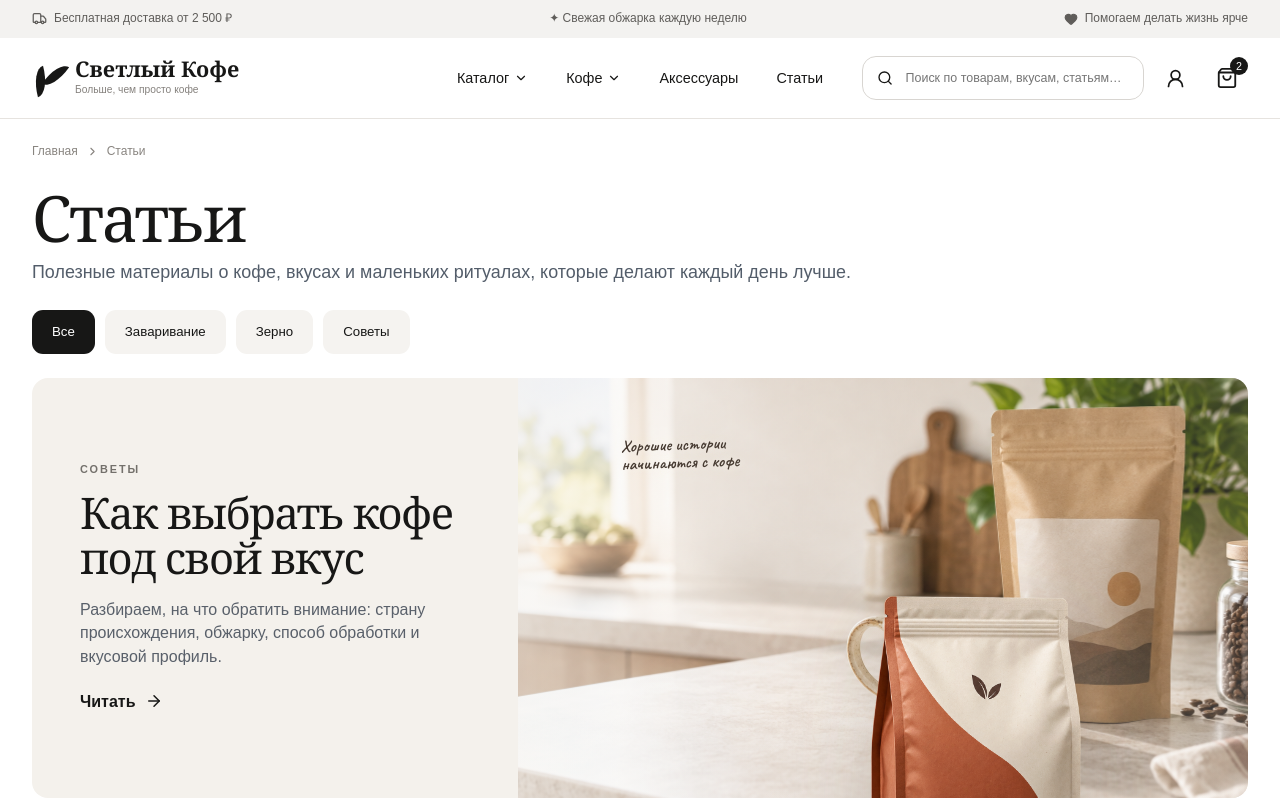
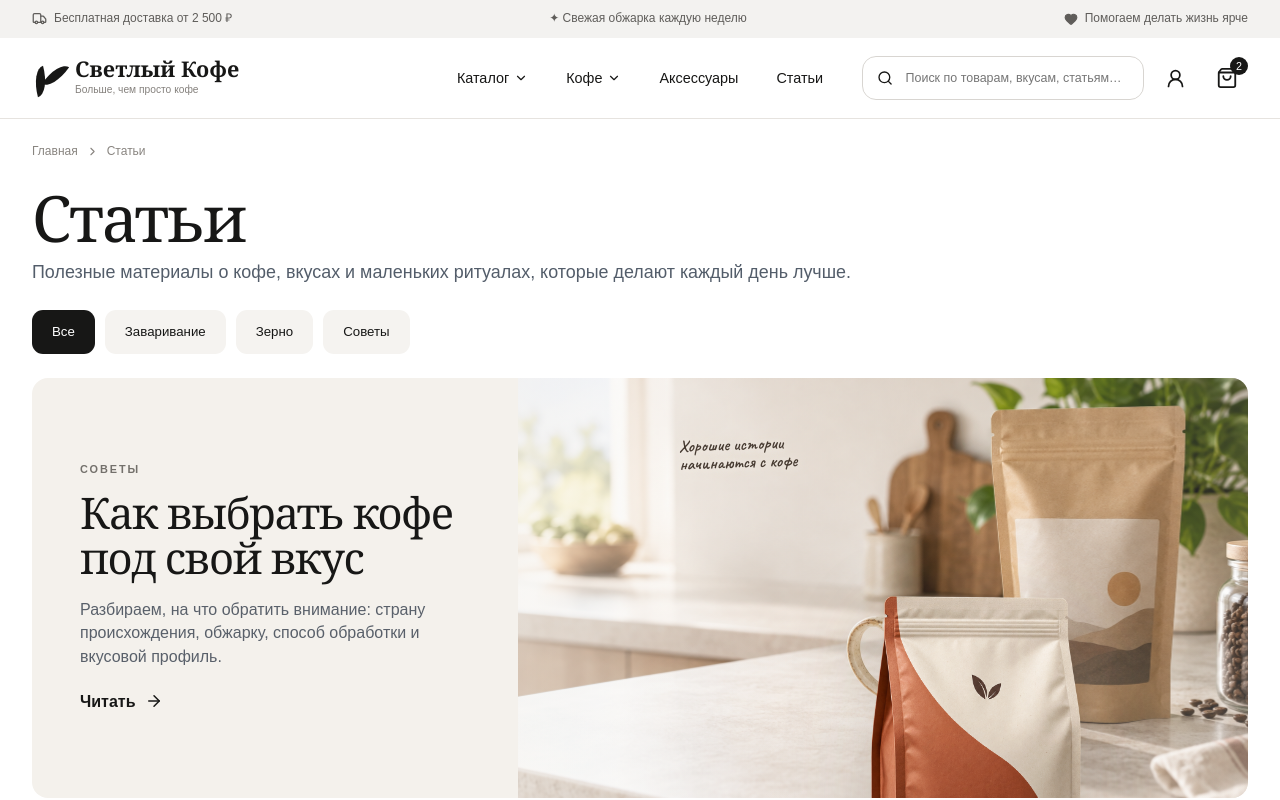
Before and after one commit to got30017-cyber/coffee, a Next.js app: page /articles in a window 1280 px wide. Shown: the top 800 px of the page. Built offline with nearby package versions, Linux system fonts and the light colour scheme.

Commit message:
Adjust featured article handwritten text position

```diff
--- a/app/globals.css
+++ b/app/globals.css
@@ -2171,7 +2171,7 @@ h2 {
 .featured-article p.featured-article__handwritten {
   position: absolute;
   top: 58px;
-  left: 14%;
+  left: 22%;
   z-index: 3;
   max-width: 230px;
   margin: 0;
```
